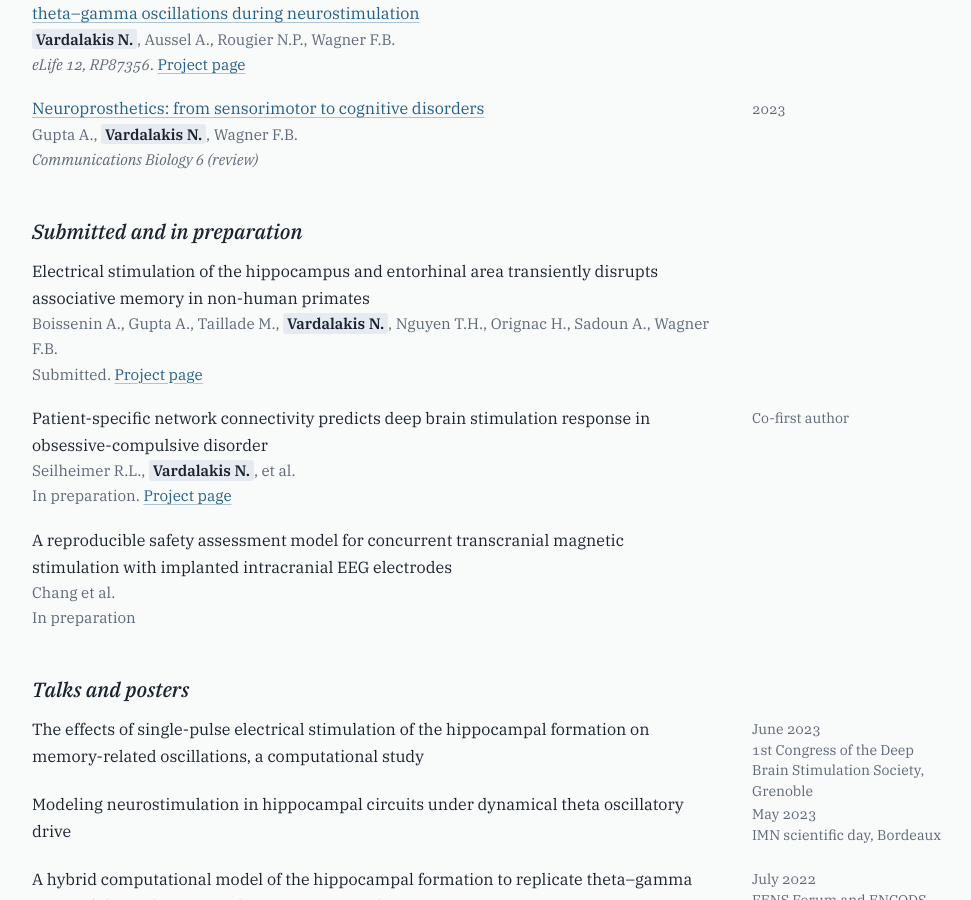
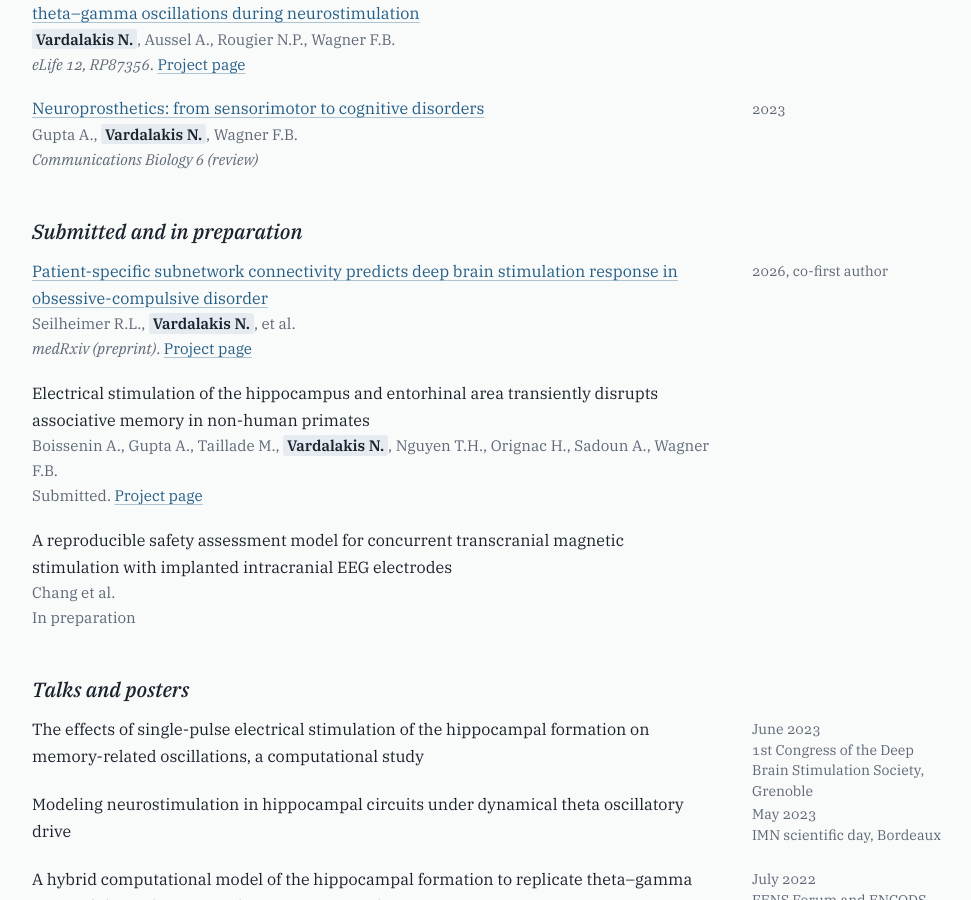
Before and after one commit to NikVard/NikVard.github.io, a Jekyll site: the page built from publications/index.html, in a window 1280 px wide and 900 px high, scrolled down 610 px. Shown: the whole window, without its empty margins (148-1119 px from the left). Built offline with Jekyll 4.4.1, drawn with Linux system fonts in a browser that asks for light colours.

Commit message:
Link OCD DBS subnetwork paper to its medRxiv preprint
Co-Authored-By: Claude Opus 5.5 <noreply@anthropic.com>
Claude-Session: https://claude.ai/code/session_01UNGbAJx9GkyyZZAx8MuuT1

```diff
--- a/_data/publications.yml
+++ b/_data/publications.yml
@@ -28,15 +28,18 @@ published:
     selected: true
 
 in_preparation:
+  - title: Patient-specific subnetwork connectivity predicts deep brain stimulation response in obsessive-compulsive disorder
+    authors: Seilheimer R.L., Vardalakis N., et al.
+    venue: medRxiv (preprint)
+    year: 2026
+    url: https://doi.org/10.64898/2026.10.19.26365556
+    note: Co-first author
+    project: /projects/ocd-state-decoding/
+
   - title: Electrical stimulation of the hippocampus and entorhinal area transiently disrupts associative memory in non-human primates
     authors: Boissenin A., Gupta A., Taillade M., Vardalakis N., Nguyen T.H., Orignac H., Sadoun A., Wagner F.B.
     status: Submitted
     project: /projects/nhp-neuronavigation/
-
-  - title: Patient-specific network connectivity predicts deep brain stimulation response in obsessive-compulsive disorder
-    authors: Seilheimer R.L., Vardalakis N., et al.
-    note: Co-first author
-    project: /projects/ocd-state-decoding/
 
   - title: A reproducible safety assessment model for concurrent transcranial magnetic stimulation with implanted intracranial EEG electrodes
     authors: Chang et al.
```
Also changed, not shown: _projects/ocd-state-decoding.md (+2 -2 lines).
